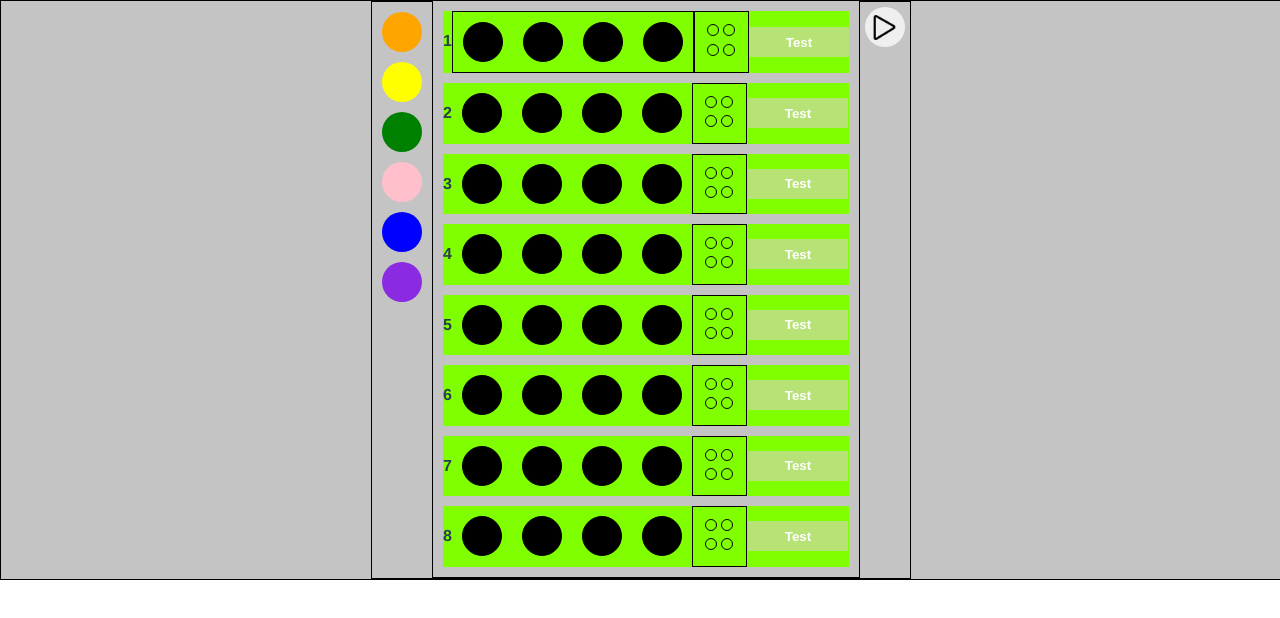
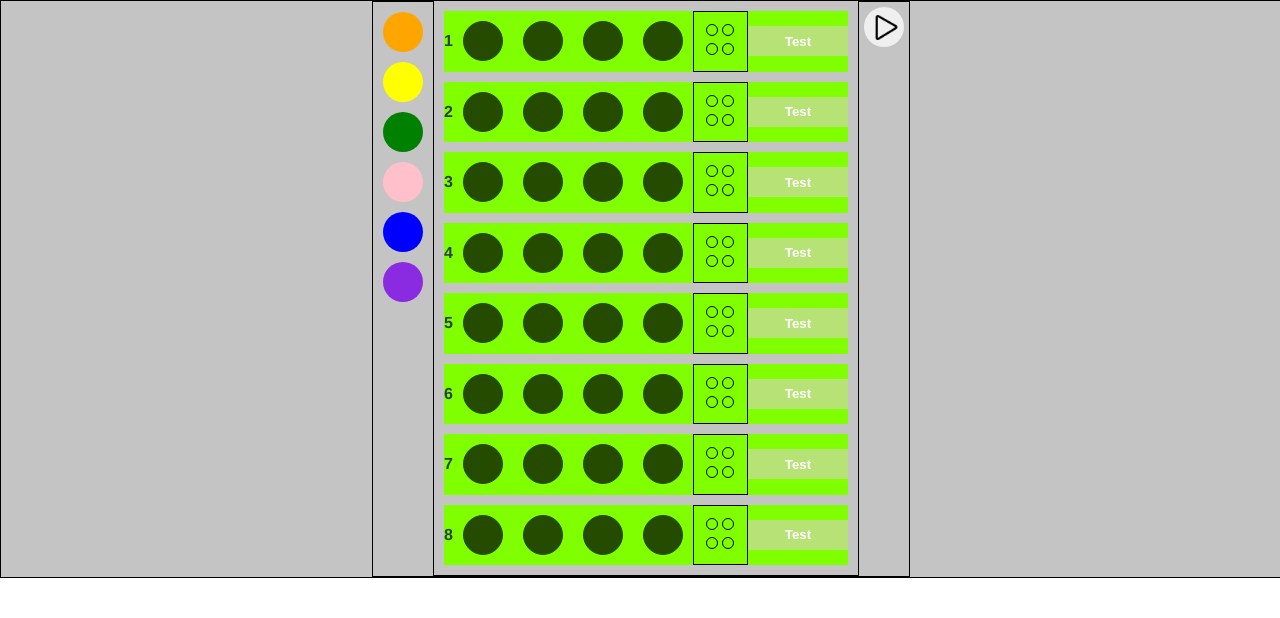
Before and after one commit to netosouza22/mastermind-game, a Vue app: page / in a window 1280 px wide. Shown: the top 618 px of the page. Built offline with nearby package versions, Linux system fonts and the light colour scheme.

Commit message:
Add start game logic and finish game logic, select and buttons disableds

```diff
--- a/src/components/SectionButtons.vue
+++ b/src/components/SectionButtons.vue
@@ -12,9 +12,9 @@ import { mapMutations } from "vuex";
 export default {
   name: "SectionButtons",
   methods: {
-    ...mapMutations(["changeStartBool"]),
+    ...mapMutations(["CHANGE_STATE_START"]),
     handleClick() {
-      this.changeStartBool();
+      this.CHANGE_STATE_START();
     },
   },
 };
@@ -47,6 +47,7 @@ export default {
 }
 img {
   margin-top: 3px;
+  margin-left: 5px;
 
   width: 25px;
   height: 25px;
--- a/src/components/SectionGameChoosePass.vue
+++ b/src/components/SectionGameChoosePass.vue
@@ -3,7 +3,9 @@
     <h4>{{ this.componentStep }}</h4>
     <div
       class="section-circle-game"
-      :style="[isThisStep ? { border: '1px solid #000' } : null]"
+      :style="[
+        isThisStep && isDisabled == false ? { border: '1px solid #000' } : null,
+      ]"
     >
       <label for="select1" />
       <select
@@ -12,7 +14,7 @@
         :style="{ backgroundColor: this.colors.first }"
         class="option circle-choose-color"
         v-model="colors.first"
-        :disabled="disabled"
+        :disabled="isThisStep ? false : true"
       >
         <option
           class="option-test"
@@ -29,7 +31,7 @@
         :style="{ backgroundColor: this.colors.second }"
         class="option circle-choose-color"
         v-model="colors.second"
-        :disabled="disabled"
+        :disabled="isThisStep ? false : true"
       >
         <option
           v-for="(data, key) in arrSelectedColors"
@@ -45,7 +47,7 @@
         :style="{ backgroundColor: this.colors.third }"
         class="option circle-choose-color"
         v-model="colors.third"
-        :disabled="disabled"
+        :disabled="isThisStep ? false : true"
       >
         <option
           v-for="(data, key) in arrSelectedColors"
@@ -61,7 +63,7 @@
         :style="{ backgroundColor: this.colors.fourth }"
         class="option circle-choose-color"
         v-model="colors.fourth"
-        :disabled="disabled"
+        :disabled="isThisStep ? false : true"
       >
         <option
           v-for="(data, key) in arrSelectedColors"
@@ -87,6 +89,7 @@
         handleClick();
       "
       id="test-code"
+      :disabled="isThisStep ? false : true"
     >
       Test
     </button>
@@ -106,7 +109,6 @@ export default {
   data() {
     return {
       arrSelectedColors: colorArr[0],
-      disabled: false,
       selectedOption: "",
       colors: {
         first: "black",
@@ -119,22 +121,27 @@ export default {
     };
   },
   computed: {
-    ...mapState(["actualStep"]),
+    ...mapState(["actualStep", "start"]),
     isThisStep() {
       if (this.componentStep === this.actualStep) {
         return true;
       }
       return false;
     },
+    isDisabled() {
+      if (this.start === false) {
+        return true;
+      } else {
+        return false;
+      }
+    },
   },
   methods: {
-    ...mapMutations(["increaseStep"]),
+    ...mapMutations(["INCREASE_STEP", "CHANGE_STATE_START"]),
     handleClick() {
-      this.increaseStep();
-      console.log(this.actualStep);
+      this.INCREASE_STEP();
     },
     verifyCode() {
-      console.log(this.componentStep);
       let resultColorsHits = [];
       let arrInfoHiits = [];
       let actualCodeColor = this.codeColor;
@@ -165,7 +172,12 @@ export default {
         }
       }
       this.hitColors = resultColorsHits;
-      this.disabled = true;
+      this.finishGame();
+    },
+    finishGame() {
+      if (this.hitColors.every((hits) => hits === "red")) {
+        this.CHANGE_STATE_START();
+      }
     },
   },
 };
@@ -234,12 +246,14 @@ select {
   appearance: none;
 }
 
-.option-test:hover {
-  box-shadow: 0 0 10px 100px #000 inset;
-  background-color: blue;
+option:hover {
+  background-color: blue !important;
+}
+/* select.decorated option:hover {
+  box-shadow: 0 0 10px 100px #1882a8 inset;
 }
 
 select option.option-test:focus {
   box-shadow: 0 0 10px 100px #000 inset;
-}
+} */
 </style>
--- a/src/components/store.js
+++ b/src/components/store.js
@@ -7,16 +7,18 @@ Vue.use(Vuex); //Indicate that vue must use Vuex;
 export default new Vuex.Store({
   //Using state
   state: {
-    actualStep: 1,
+    actualStep: 0,
     start: false,
   },
   mutations: {
-    increaseStep(state) {
+    INCREASE_STEP(state) {
       state.actualStep++;
     },
 
-    changeStartBool(state) {
+    CHANGE_STATE_START(state) {
       state.start = !state.start;
+      state.start ? (state.actualStep = 1) : (state.actualStep = 0);
+      console.log(state.start);
     },
   },
 });
```
